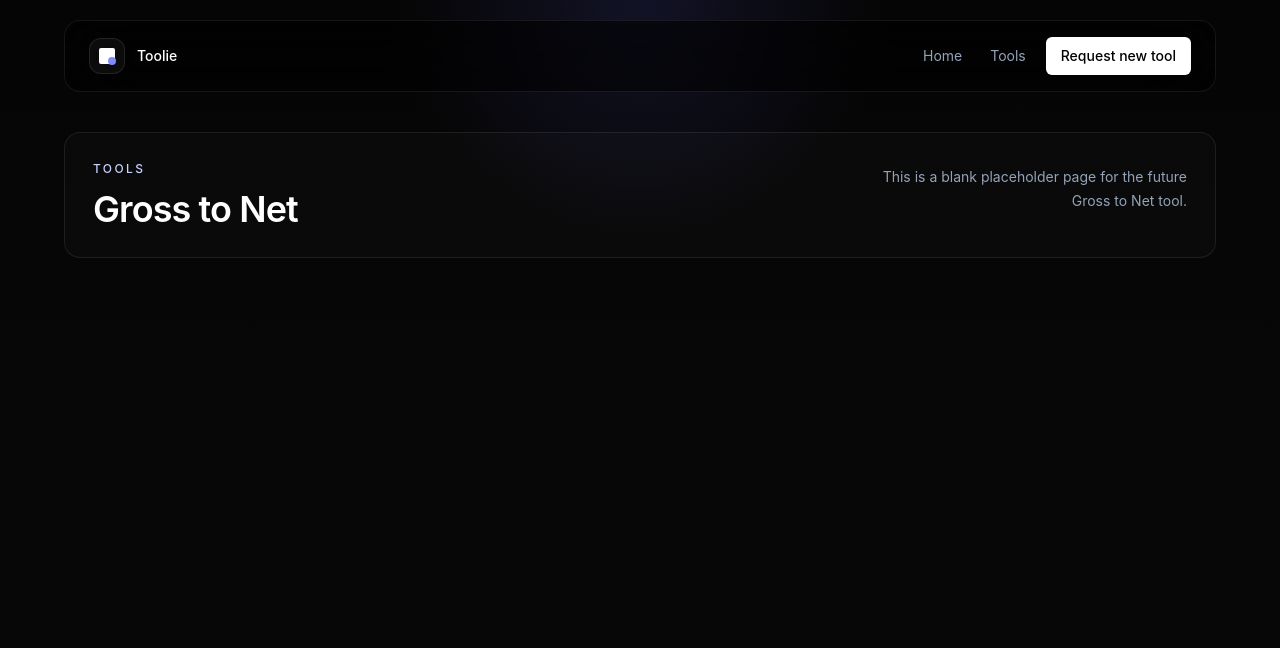
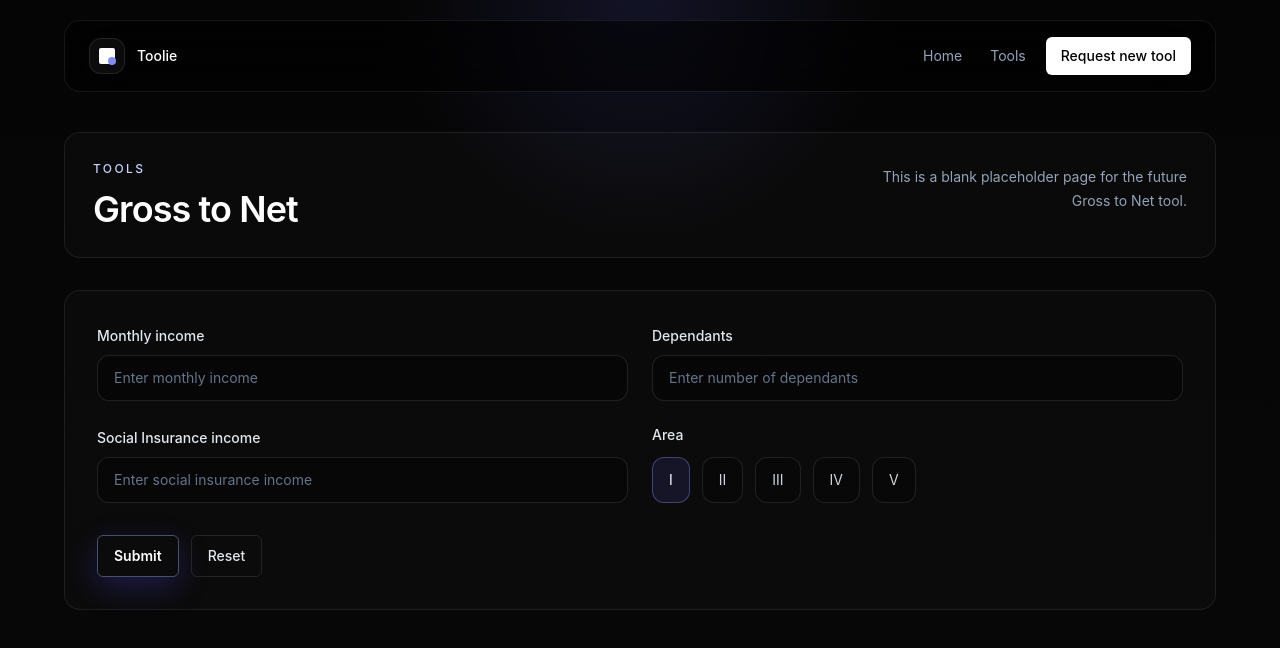
Before and after one commit to ngobach/toolie, a React (Vite) app: page /tools/gross-to-net in a window 1280 px wide. Shown: the top 648 px of the page. Built offline with nearby package versions, Linux system fonts and the light colour scheme.

Commit message:
Add gross-to-net form and shared button component

```diff
--- a/package.json
+++ b/package.json
@@ -9,6 +9,7 @@
     "typecheck": "tsc --noEmit"
   },
   "dependencies": {
+    "@tanstack/react-form": "^1.28.5",
     "@unocss/reset": "^66.6.7",
     "react": "^19.2.4",
     "react-dom": "^19.2.4",
--- /dev/null
+++ b/src/components/Button/Button.tsx
@@ -0,0 +1,48 @@
+import type { ButtonHTMLAttributes, ReactNode } from "react";
+
+type ButtonVariant = "primary" | "secondary";
+type ButtonSize = "default" | "large";
+
+export type ButtonProps = {
+  children: ReactNode;
+  size?: ButtonSize;
+  variant?: ButtonVariant;
+} & ButtonHTMLAttributes<HTMLButtonElement>;
+
+const baseClassName =
+  "inline-flex items-center justify-center rounded-md border px-4 py-2.5 text-sm font-medium";
+
+const variantClassNames: Record<ButtonVariant, string> = {
+  primary:
+    "border-primary-300/40 bg-gradient-to-b from-primary-400 to-primary-600 font-semibold text-white shadow-[0_10px_30px_rgba(79,70,229,0.28)] hover:border-primary-200/70 hover:from-primary-300 hover:to-primary-500",
+  secondary:
+    "border-white/10 bg-white/[0.03] text-slate-200 transition hover:bg-white/[0.06]",
+};
+
+const sizeClassNames: Record<ButtonSize, string> = {
+  default: "",
+  large: "px-5 py-3",
+};
+
+export function Button({
+  children,
+  className,
+  size = "default",
+  variant = "primary",
+  ...props
+}: ButtonProps) {
+  const resolvedClassName = [
+    baseClassName,
+    variantClassNames[variant],
+    sizeClassNames[size],
+    className,
+  ]
+    .filter(Boolean)
+    .join(" ");
+
+  return (
+    <button className={resolvedClassName} {...props}>
+      {children}
+    </button>
+  );
+}
--- /dev/null
+++ b/src/components/Button/index.ts
@@ -0,0 +1,2 @@
+export { Button } from "./Button";
+export type { ButtonProps } from "./Button";
--- a/src/components/index.ts
+++ b/src/components/index.ts
@@ -1,4 +1,5 @@
 export { ActivityPanel } from "./ActivityPanel";
+export { Button } from "./Button";
 export { CalloutPanel } from "./CalloutPanel";
 export { Footer } from "./Footer";
 export { Header, defaultHeaderProps } from "./Header";
--- a/src/pages/GrossToNetPage/GrossToNetPage.tsx
+++ b/src/pages/GrossToNetPage/GrossToNetPage.tsx
@@ -1,6 +1,26 @@
-import { PageIntro, PageLayout } from "../../components";
+import { useForm } from "@tanstack/react-form";
+import { Button, PageIntro, PageLayout } from "../../components";
+
+const areaOptions = ["I", "II", "III", "IV", "V"] as const;
+
+const fieldClassName =
+  "mt-2 w-full rounded-xl border border-white/10 bg-black/30 px-4 py-3 text-sm text-white outline-none transition placeholder:text-slate-500 focus:border-primary-400/40 focus:bg-black/40";
+
+const labelClassName = "text-sm font-medium text-slate-200";
 
 export function GrossToNetPage() {
+  const form = useForm({
+    defaultValues: {
+      area: "I",
+      dependants: "",
+      monthlyIncome: "",
+      socialInsuranceIncome: "",
+    },
+    onSubmit: async ({ value }) => {
+      console.log("gross-to-net form submitted", value);
+    },
+  });
+
   return (
     <PageLayout>
       <title>Gross to Net | Toolie</title>
@@ -11,6 +31,119 @@ export function GrossToNetPage() {
           title="Gross to Net"
           variant="compact"
         />
+
+        <section className="mt-8 rounded-2xl border border-white/8 bg-white/[0.02] p-6 sm:p-8">
+          <form
+            className="space-y-6"
+            onSubmit={(event) => {
+              event.preventDefault();
+              event.stopPropagation();
+              void form.handleSubmit();
+            }}
+          >
+            <div className="grid gap-6 md:grid-cols-2">
+              <form.Field name="monthlyIncome">
+                {(field) => (
+                  <label className="block">
+                    <span className={labelClassName}>Monthly income</span>
+                    <input
+                      className={fieldClassName}
+                      name={field.name}
+                      onBlur={field.handleBlur}
+                      onChange={(event) => field.handleChange(event.target.value)}
+                      placeholder="Enter monthly income"
+                      type="number"
+                      value={field.state.value}
+                    />
+                  </label>
+                )}
+              </form.Field>
+
+              <form.Field name="dependants">
+                {(field) => (
+                  <label className="block">
+                    <span className={labelClassName}>Dependants</span>
+                    <input
+                      className={fieldClassName}
+                      min="0"
+                      name={field.name}
+                      onBlur={field.handleBlur}
+                      onChange={(event) => field.handleChange(event.target.value)}
+                      placeholder="Enter number of dependants"
+                      type="number"
+                      value={field.state.value}
+                    />
+                  </label>
+                )}
+              </form.Field>
+
+              <form.Field name="socialInsuranceIncome">
+                {(field) => (
+                  <label className="block">
+                    <span className={labelClassName}>Social Insurance income</span>
+                    <input
+                      className={fieldClassName}
+                      name={field.name}
+                      onBlur={field.handleBlur}
+                      onChange={(event) => field.handleChange(event.target.value)}
+                      placeholder="Enter social insurance income"
+                      type="number"
+                      value={field.state.value}
+                    />
+                  </label>
+                )}
+              </form.Field>
+
+              <form.Field name="area">
+                {(field) => (
+                  <fieldset className="block">
+                    <legend className={labelClassName}>Area</legend>
+                    <div className="mt-3 flex flex-wrap gap-3">
+                      {areaOptions.map((area) => {
+                        const checked = field.state.value === area;
+
+                        return (
+                          <label
+                            className={`inline-flex cursor-pointer items-center gap-2 rounded-xl border px-4 py-3 text-sm transition ${
+                              checked
+                                ? "border-primary-400/40 bg-primary-500/12 text-white"
+                                : "border-white/10 bg-black/25 text-slate-300 hover:border-white/16 hover:bg-white/[0.04]"
+                            }`}
+                            key={area}
+                          >
+                            <input
+                              checked={checked}
+                              className="sr-only"
+                              name={field.name}
+                              onBlur={field.handleBlur}
+                              onChange={() => field.handleChange(area)}
+                              type="radio"
+                              value={area}
+                            />
+                            <span>{area}</span>
+                          </label>
+                        );
+                      })}
+                    </div>
+                  </fieldset>
+                )}
+              </form.Field>
+            </div>
+
+            <div className="flex flex-wrap gap-3 pt-2">
+              <Button type="submit" variant="primary">
+                Submit
+              </Button>
+              <Button
+                onClick={() => form.reset()}
+                type="button"
+                variant="secondary"
+              >
+                Reset
+              </Button>
+            </div>
+          </form>
+        </section>
       </div>
     </PageLayout>
   );
```
Also changed, not shown: 1 other file (tests, documents, lock files or other folders).
